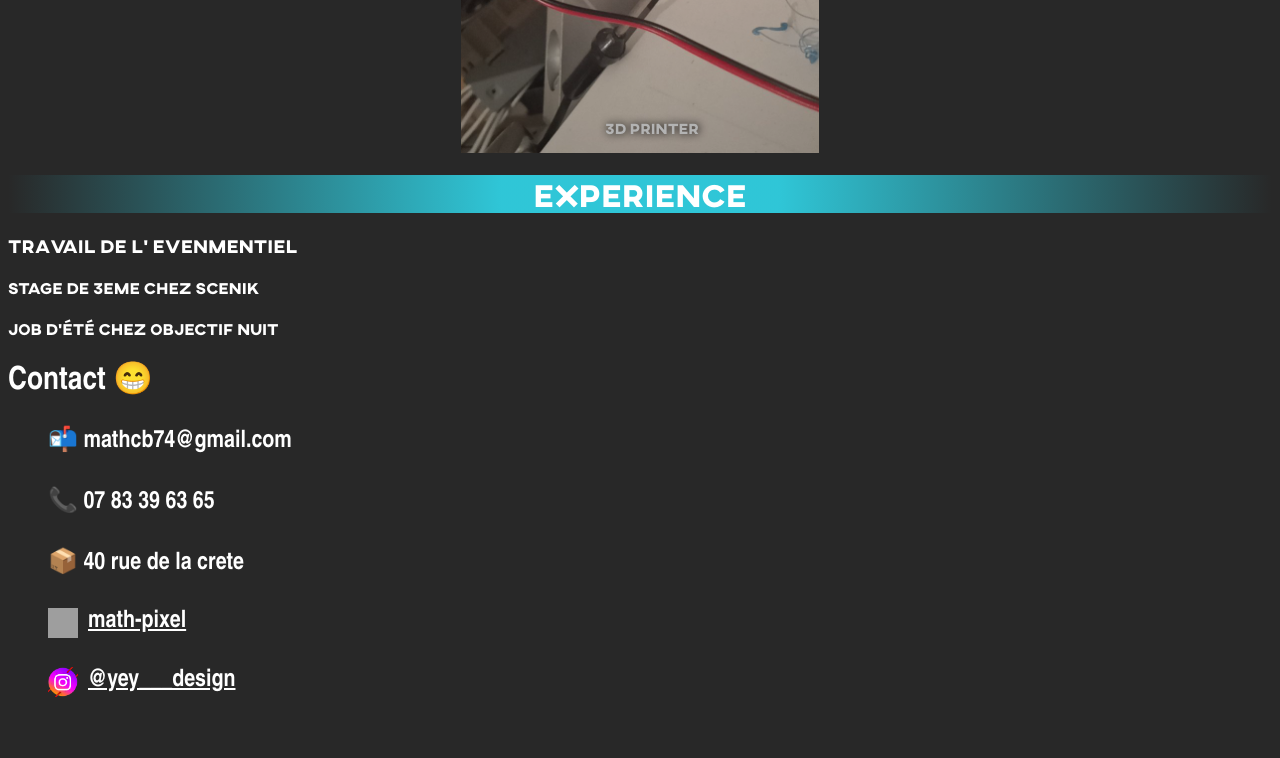
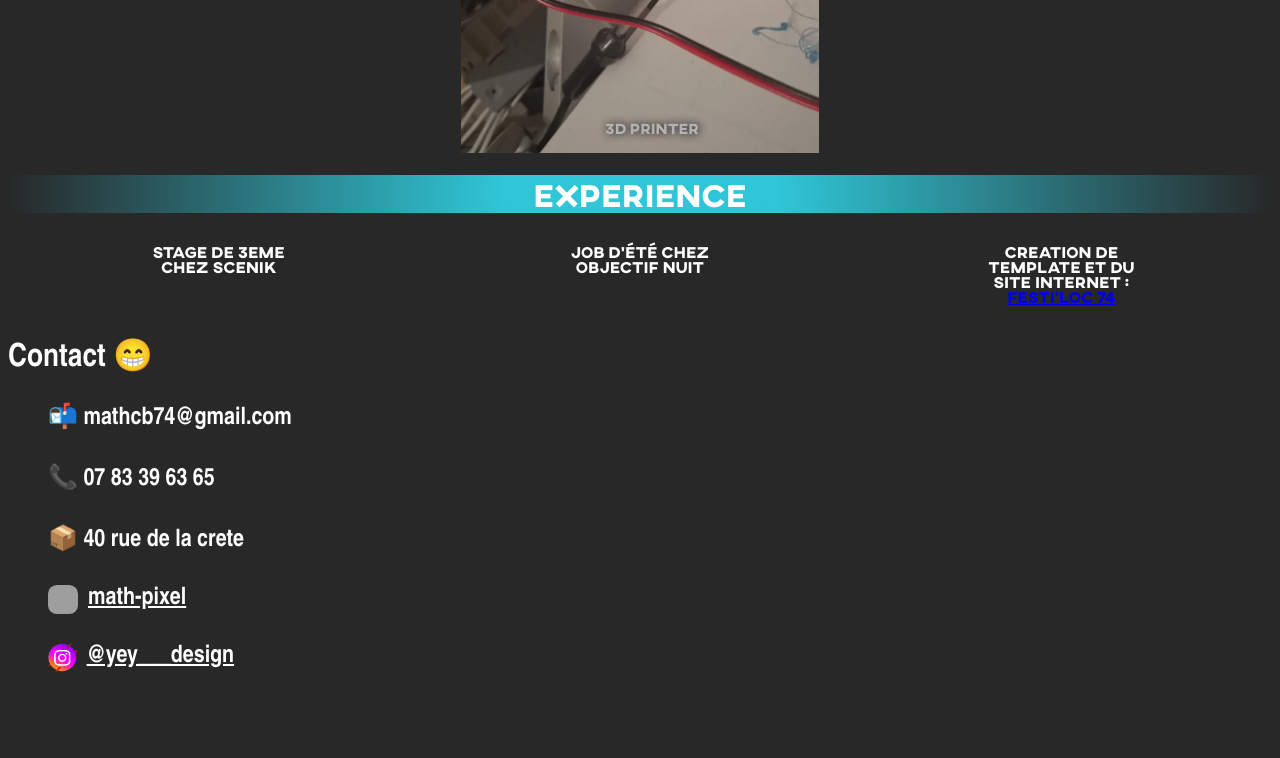
Before and after one commit to math-pixel/portfolio, a PHP site: page / in a window 1280 px wide. Shown: the part 2847-3605 px from the top of the page. After the commit the page ends 3519 px from the top, so only its background shows below. Run offline with PHP 8.4, Linux system fonts and the light colour scheme; grey boxes are pictures that could not be loaded.

Commit message:
Add files via upload

```diff
--- a/css.css
+++ b/css.css
@@ -44,6 +44,8 @@
   0%,100%{opacity: 0}
   40%,60%{opacity: 1}
 }
+
+
 
 
 
@@ -487,9 +489,25 @@ body{
 	font-family: Arial Narrow;
 	list-style: circle;
 }
+.exp {
+	display: flex;
+	justify-content: space-around;
+	text-align: center;
 
+}
+.exp h4{
+	text-align: center;
+    line-height: 15px;
+    max-width: 150px;
 
-
+	margin: 10px;
+}
+.exp h4:hover{
+	border-bottom: thick double #32a1ce;
+}
+.exp div{
+	text-align: center;
+}
 
 
 .footer{
@@ -499,8 +517,9 @@ body{
 	list-style-type:none;
 }
 .logo{
-	width: 30px;
-	height: 30px;
+	max-width: 30px;
+	max-height: 30px;
+	border-radius: 30%;
 }
 .yey___design{
 	color: white;
@@ -556,4 +575,9 @@ body{
 		height: 100%;
 		max-width: 300px;
 	}
+	.exp{
+		height: auto;
+		margin: auto;
+		flex-flow: column wrap;
+	}
 }
--- a/index.html
+++ b/index.html
@@ -195,11 +195,12 @@
                 <div class="port_xp">
                     <h1>Experience</h1>
                 </div>
-                <div>
-                        <h3>Travail de l' Evenmentiel</h3>
-                        <h4>Stage de 3eme chez scenik</h4>
-                        <h4>Job d'été chez Objectif nuit</h4>
-                    </div>
+                <div class="exp">
+                    <div><h4 >Stage de 3eme chez scenik</h4></div>
+                    <div><h4 >Job d'été chez Objectif nuit</h4></div>
+                    <div><h4 >creation de template et du site internet : <a href="https://www.festiloc74.com/" target="_blank">Festi'Loc 74</a></h4></div>
+                </div>
+
             </div>
 	</body>
 
```
